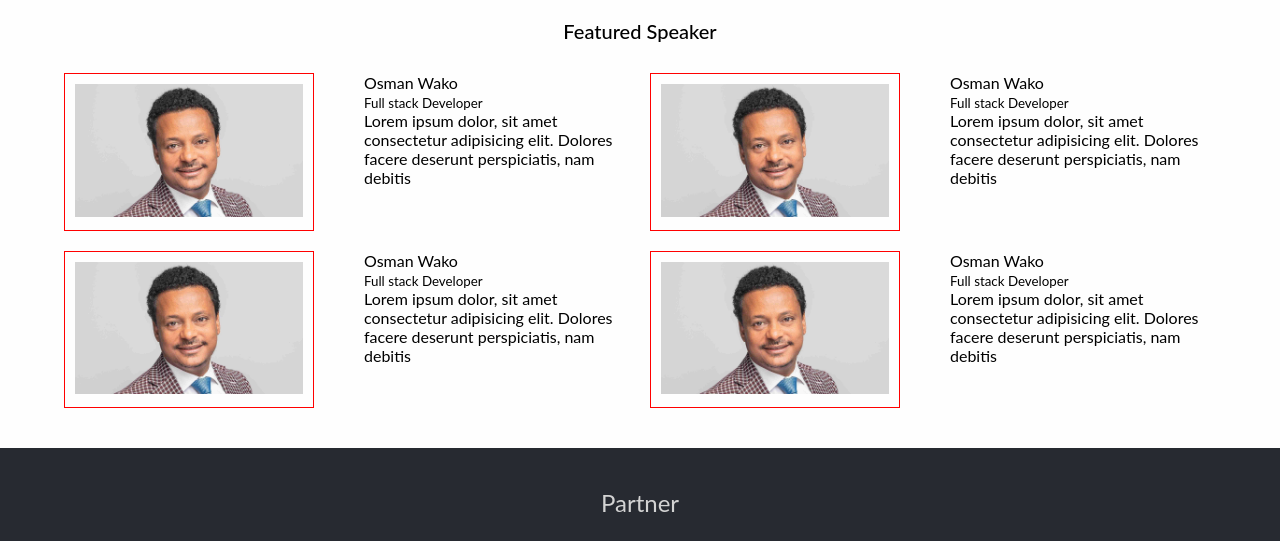
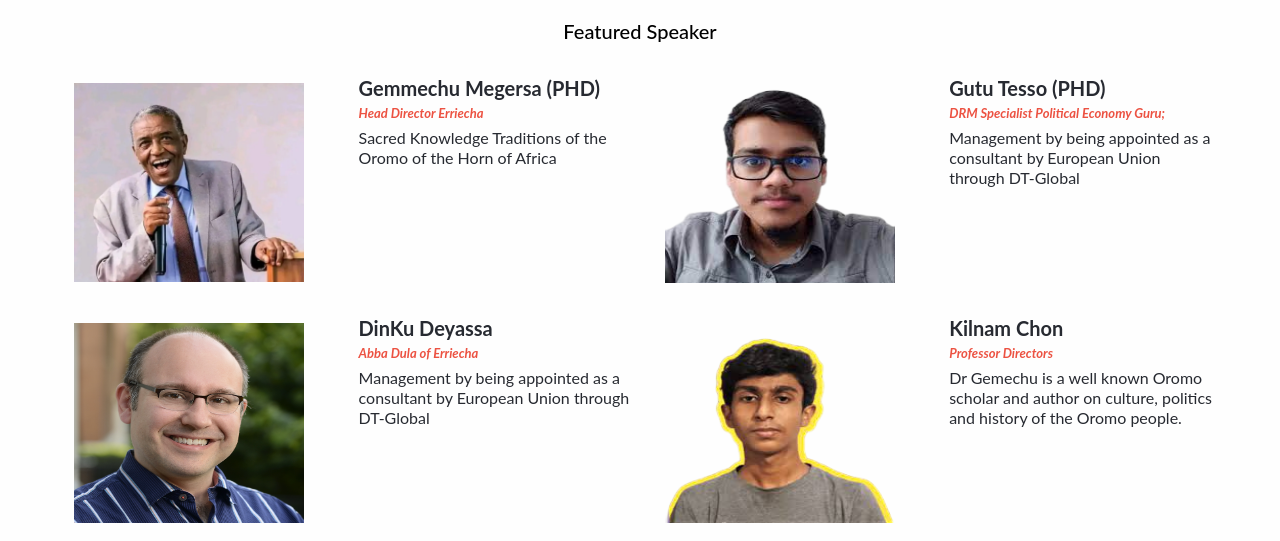
Before and after one commit to osmanwako/erriecha, a website: page index.html in a window 1280 px wide. Shown: the part 1174-1715 px from the top of the page. Drawn offline with Linux system fonts and the light colour scheme.

Commit message:
project set for review

```diff
--- a/assets/home.css
+++ b/assets/home.css
@@ -30,7 +30,6 @@
   min-height: 100px;
   max-width: 250px;
   max-height: 220px;
-  border: 1px solid red;
 }
 
 .speaker-image {
@@ -38,6 +37,31 @@
   max-height: 220px;
   height: auto;
   padding: 10px;
+}
+
+.speaker-name {
+  color: var(--dark);
+  font-weight: bold;
+  font-size: 20px;
+  line-height: 30px;
+  display: block;
+}
+
+.speaker-title {
+  color: var(--warn);
+  font-weight: bold;
+  font-size: 13px;
+  margin-bottom: 5px;
+  line-height: 20px;
+  font-style: italic;
+  display: block;
+}
+
+.speaker-message {
+  color: var(--dark);
+  margin-bottom: 5px;
+  line-height: 20px;
+  display: block;
 }
 
 @media (max-width: 768px) {
--- a/assets/speakerdocs.js
+++ b/assets/speakerdocs.js
@@ -1,50 +1,79 @@
 const domelement = document.querySelector('#featurespeakerid');
 const data = [
-  { name: 'DR Gemmechu Megersa ', profile: 'drgemechu.webp', message: 'e' },
-  { name: 'DR Gutu Tesso ', profile: 'gututesso.webp', message: 'a' },
-  { name: 'Mr DinKu Deyassa ', profile: 'dinku.jpg', message: 'f' },
-  { name: 'Mr Kilnam Chon ', profile: 'b1.png', message: 'g' },
-  { name: 'Mrs Julia Leda ', profile: 'b2.png', message: 'c' },
-  { name: 'Mrs Lila Tretikov ', profile: 'b3.png', message: 'b' },
-  { name: 'Mr Yochai Benkler ', profile: '2.jpg', message: 'e' },
-  { name: 'Mr Ryan Merkley ', profile: '1.jpg', message: 'd' },
+  {
+    id: 1,
+    name: 'Gemmechu Megersa (PHD)',
+    profile: 'b4.webp',
+    title: 'Head Director Erriecha ',
+  },
+  {
+    id: 2,
+    name: 'Gutu Tesso (PHD)',
+    profile: 'b3.png',
+    title: 'DRM Specialist Political Economy Guru;',
+  },
+  {
+    id: 3,
+    name: 'DinKu Deyassa ',
+    profile: '1.jpg',
+    title: 'Abba Dula of Erriecha',
+  },
+  {
+    id: 4,
+    name: 'Kilnam Chon ',
+    profile: 'b1.png',
+    title: 'Professor Directors',
+  },
+  {
+    id: 5,
+    name: 'Julia Leda ',
+    profile: 'b2.png',
+    title: 'Director Of Erriecha Forum',
+  },
+  {
+    id: 6,
+    name: 'Lila Tretikov ',
+    profile: '4.jpg',
+    title: 'Director of Workshop',
+  },
+  {
+    id: 7,
+    name: 'Yochai Benkler ',
+    profile: '2.jpg',
+    title: 'General Director of Follie',
+  },
+  {
+    id: 8,
+    name: 'Ryan Merkley ',
+    profile: '7.jpg',
+    title: 'Hadha Sinqe Of Erriecha',
+  },
 ];
 
-const messages = {
-  a: 'DRM Specialist; Keynote Speaker, Political Economy Guru; Economic Empowerment Lecturer',
-  b: 'Currently working as a Senior Advisor to the government of Ethiopia on Disaster Risk Management by being appointed as a consultant by European Union through DT-Global',
-  c: 'Management by being appointed as a consultant by European Union through DT-Global',
-  d: 'Management by being appointed as a consultant by European Union through DT-Global',
-  e: 'Dr Gemechu is a well known Oromo scholar and author on culture, politics and history of the Oromo people.',
-  f: "He co-authored the book 'Sacred Knowledge Traditions of the Oromo of the Horn of Africa' with his wife Dr Aneesa Kassam.",
-  g: "He co-authored the book 'Sacred Knowledge Traditions of the Oromo of the Horn of Africa' with his wife Dr Aneesa Kassam.",
-  h: 'This is sample. Management by being appointed as a consultant by European Union through DT-Global',
-  i: 'Management by being appointed as a consultant by European Union through DT-Global',
-};
+const messages = [
+  'He co-authored the book Sacred Knowledge Traditions of the Oromo of the Horn of Africa',
+  'Sacred Knowledge Traditions of the Oromo of the Horn of Africa',
+  'Management by being appointed as a consultant by European Union through DT-Global',
+  'Management by being appointed as a consultant by European Union through DT-Global',
+  'Dr Gemechu is a well known Oromo scholar and author on culture, politics and history of the Oromo people.',
+  "He co-authored the book Sacred Knowledge Traditions of the Oromo of the Horn of Africa's with his wife Dr Aneesa Kassam.",
+  "He co-authored the book 'Sacred Knowledge Traditions of the Oromo of the Horn of Africa' with his wife Dr Aneesa Kassam.",
+  'This is sample. Management by being appointed as a consultant by European Union through DT-Global',
+  'Management by being appointed as a consultant by European Union through DT-Global',
+];
 
-function createstrong(name) {
-  const str = document.createElement('strong');
-  str.innerHTML = `${name}<br>`;
-  return str;
-}
-function createspan(text, cname) {
-  const span = document.createElement('span');
-  span.className = cname;
-  span.textContent = text;
-  return span;
-}
-
-function createprofile(path, cname) {
+function createimages(path) {
   const imagelement = document.createElement('img');
-  imagelement.className = cname;
+  imagelement.className = 'speaker-image';
   imagelement.src = `./assets/images/speaker/${path}`;
   imagelement.alt = 'profile image';
   return imagelement;
 }
 
-function createparagraph(cname) {
+function createparagraph(text, cname) {
   const p = document.createElement('p');
   p.className = cname;
+  p.textContent = text;
   return p;
 }
 
@@ -54,28 +83,27 @@ function createcontainer(cname) {
   return divcontainer;
 }
 
-function feature(name = '', path = '', key = 'a') {
-  let message = messages[key];
-  let text = '';
-  if (message.length > 100) {
-    text = message.substring(100);
-    message = message.substring(0, 100);
-  }
-  const feature = createcontainer('speaker-feature');
-  const container = createcontainer('speaker-photo');
-  const paragraph = createparagraph('person-message');
-  const profile = createprofile(path, 'person-photo');
-  const image = createprofile('backimage.jpg', 'bg-cover');
-  const title = createstrong(name);
-  const span1 = createspan(message, '');
-  const span2 = createspan(text, 'desktop-only');
-  paragraph.append(title, span1, span2);
-  container.append(image, profile);
-  feature.append(container, paragraph);
-  domelement.append(feature);
-  //   console.log(name, path);
+function createfeature(id, name, title, path) {
+  const message = messages[id] ?? '---------';
+  const profile = createcontainer('speaker-profile');
+  const container = createcontainer('container-image');
+  const images = createimages(path);
+  container.append(images);
+  profile.append(container);
+  const information = createcontainer('speaker-info');
+  const ptitle = createparagraph(title, 'speaker-title');
+  const pname = createparagraph(name, 'speaker-name');
+  const pmessage = createparagraph(message, 'speaker-message');
+  information.append(pname, ptitle, pmessage);
+  domelement.append(profile, information);
 }
 
 data.forEach((element) => {
-  feature(element.name, element.profile, element.message);
+  const newdata = {
+    id: element.id ?? 0,
+    name: element.name ?? '---',
+    title: element.title ?? '----',
+    path: element.profile ?? 'backimage.jpg',
+  };
+  createfeature(newdata.id, newdata.name, newdata.title, newdata.path);
 });
--- a/index.html
+++ b/index.html
@@ -212,71 +212,7 @@
       </section>
       <section class="align-section feature-section">
         <h1 class="feature-head">Featured Speaker</h1>
-        <div class="speaker-container">
-          <div class="speaker-profile">
-            <div class="container-image">
-              <img
-                src="./assets/images/speaker/gututesso.webp"
-                class="speaker-image"
-              />
-            </div>
-          </div>
-          <div class="speaker-info">
-            <strong>Osman Wako <br /></strong>
-            <small>Full stack Developer<br /></small>
-            <p>
-              Lorem ipsum dolor, sit amet consectetur adipisicing elit. Dolores
-              facere deserunt perspiciatis, nam debitis
-            </p>
-          </div>
-          <div class="speaker-profile">
-            <div class="container-image">
-              <img
-                src="./assets/images/speaker/gututesso.webp"
-                class="speaker-image"
-              />
-            </div>
-          </div>
-          <div class="speaker-info">
-            <strong>Osman Wako <br /></strong>
-            <small>Full stack Developer<br /></small>
-            <p>
-              Lorem ipsum dolor, sit amet consectetur adipisicing elit. Dolores
-              facere deserunt perspiciatis, nam debitis
-            </p>
-          </div>
-          <div class="speaker-profile">
-            <div class="container-image">
-              <img
-                src="./assets/images/speaker/gututesso.webp"
-                class="speaker-image"
-              />
-            </div>
-          </div>
-          <div class="speaker-info">
-            <strong>Osman Wako <br /></strong>
-            <small>Full stack Developer<br /></small>
-            <p>
-              Lorem ipsum dolor, sit amet consectetur adipisicing elit. Dolores
-              facere deserunt perspiciatis, nam debitis
-            </p>
-          </div>
-          <div class="speaker-profile">
-            <div class="container-image">
-              <img
-                src="./assets/images/speaker/gututesso.webp"
-                class="speaker-image"
-              />
-            </div>
-          </div>
-          <div class="speaker-info">
-            <strong>Osman Wako <br /></strong>
-            <small>Full stack Developer<br /></small>
-            <p>
-              Lorem ipsum dolor, sit amet consectetur adipisicing elit. Dolores
-              facere deserunt perspiciatis, nam debitis
-            </p>
-          </div>
+        <div class="speaker-container" id="featurespeakerid">
         </div>
       </section>
       <section class="align-section partner-section">
@@ -337,5 +273,6 @@
       </section>
     </footer>
     <script src="./assets/script.js"></script>
+    <script src="./assets/speakerdocs.js"></script>
   </body>
 </html>
```
Also changed, not shown: README.md, assets/images/speaker/a.webp (renamed from assets/images/speaker/gututesso.webp), assets/images/speaker/b4.webp (renamed from assets/images/speaker/drgemechu.webp).
